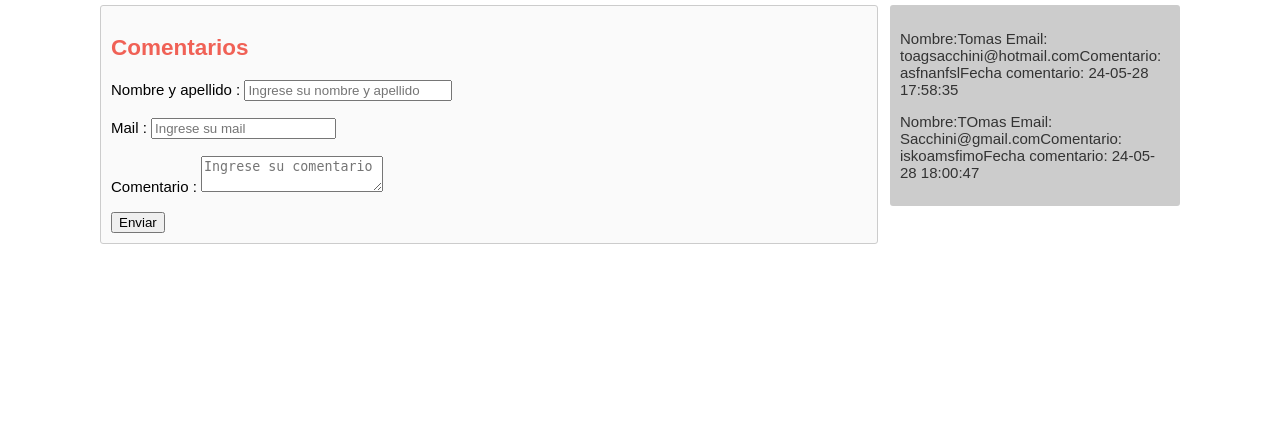
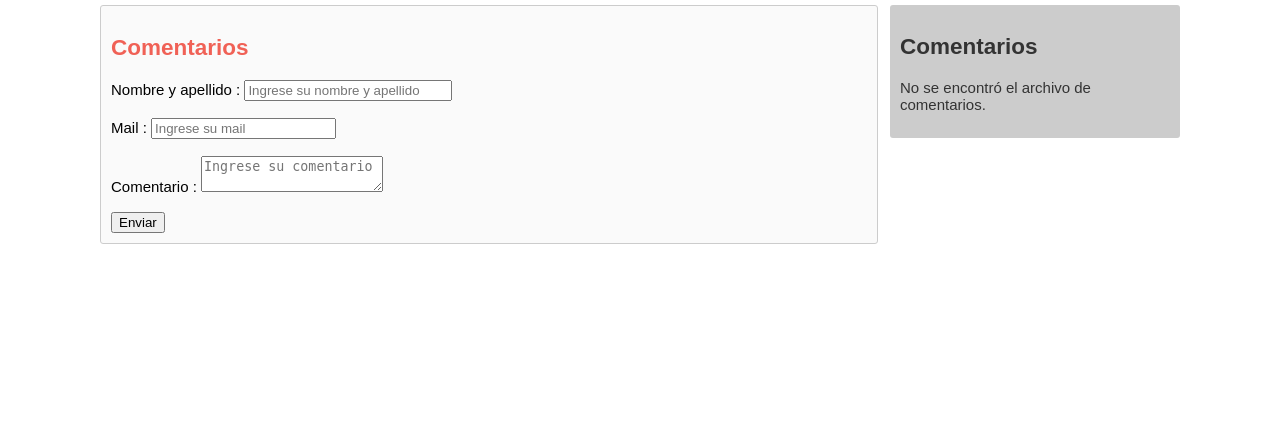
Before and after one commit to TomiSach/PHP_avanzado, a PHP site: page /unidad3.php in a window 1280 px wide. Shown: the part 151-572 px from the top of the page. Run offline with PHP 8.4, Linux system fonts and the light colour scheme.

Commit message:
ENTREGA_U_3

```diff
--- a/base_evaluaciones/ejemplo1.txt
+++ /dev/null
@@ -1,4 +0,0 @@
-<p>Nombre:Tomas
-Email: toagsacchini@hotmail.comComentario: asfnanfslFecha comentario: 24-05-28 17:58:35</p><p>Nombre:TOmas
-
- Email: Sacchini@gmail.comComentario: iskoamsfimoFecha comentario: 24-05-28 18:00:47</p>
--- a/base_evaluaciones/unidad3.php
+++ b/base_evaluaciones/unidad3.php
@@ -39,7 +39,7 @@
 			<?php
 
 			if (isset($_GET['ficha_creada'])) {
-				echo "<h2>Comentario guardado</h2>";
+				echo "<h2>Comentario guardado!</h2>";
 			}
 
 
@@ -48,12 +48,16 @@
 
 		</section>
 		<aside>
+			<h1>Comentarios</h1>
 			<?php
 			$nombre = "ejemplo1.txt";
-			if ($archivo = fopen($nombre, "r")) {
+			if (file_exists($nombre)) {
+				$archivo = fopen($nombre, "r");
+				echo '<pre>'; // Mantener el formato de los saltos de línea
 				while (($linea = fgets($archivo)) !== false) {
-					echo $linea;
+					echo htmlspecialchars($linea); // Convierte caracteres especiales para evitar problemas de HTML
 				}
+				echo '</pre>';
 				fclose($archivo);
 			} else {
 				echo "<p>No se encontró el archivo de comentarios.</p>";
```
Also changed, not shown: base_evaluaciones/comentarios.php (+13 -5 lines).
